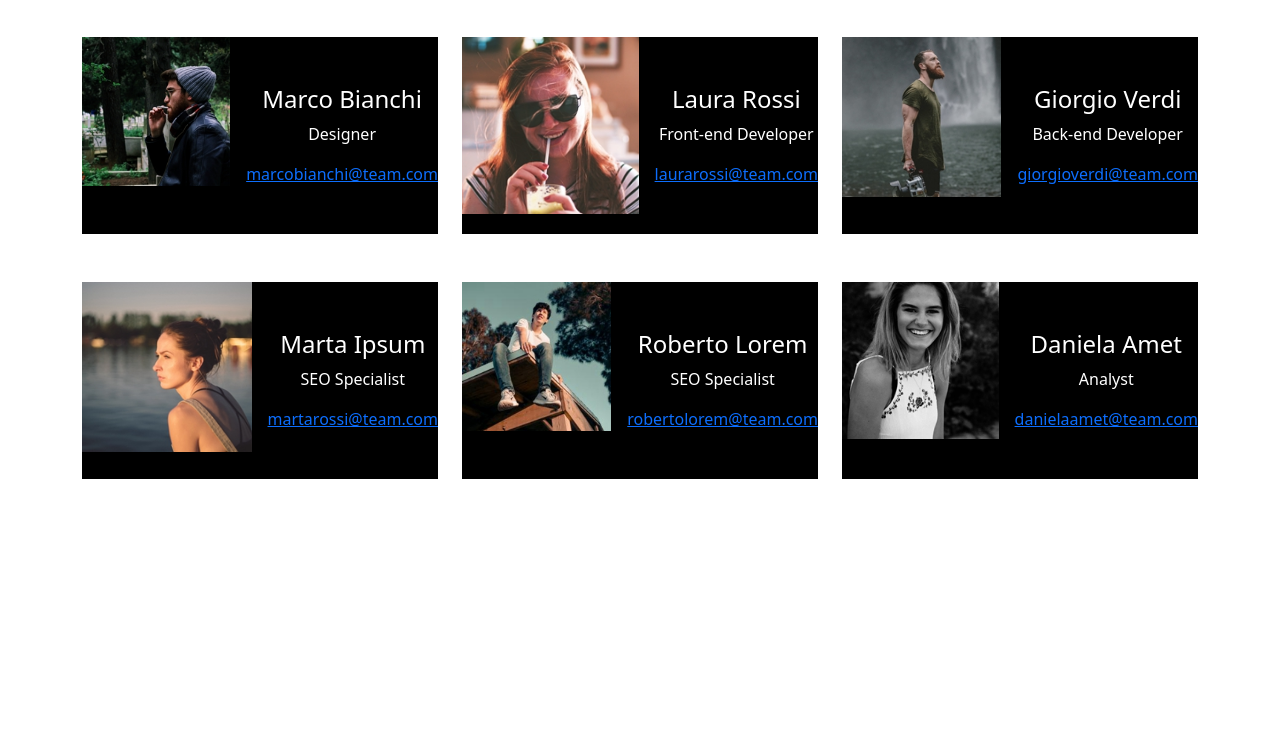
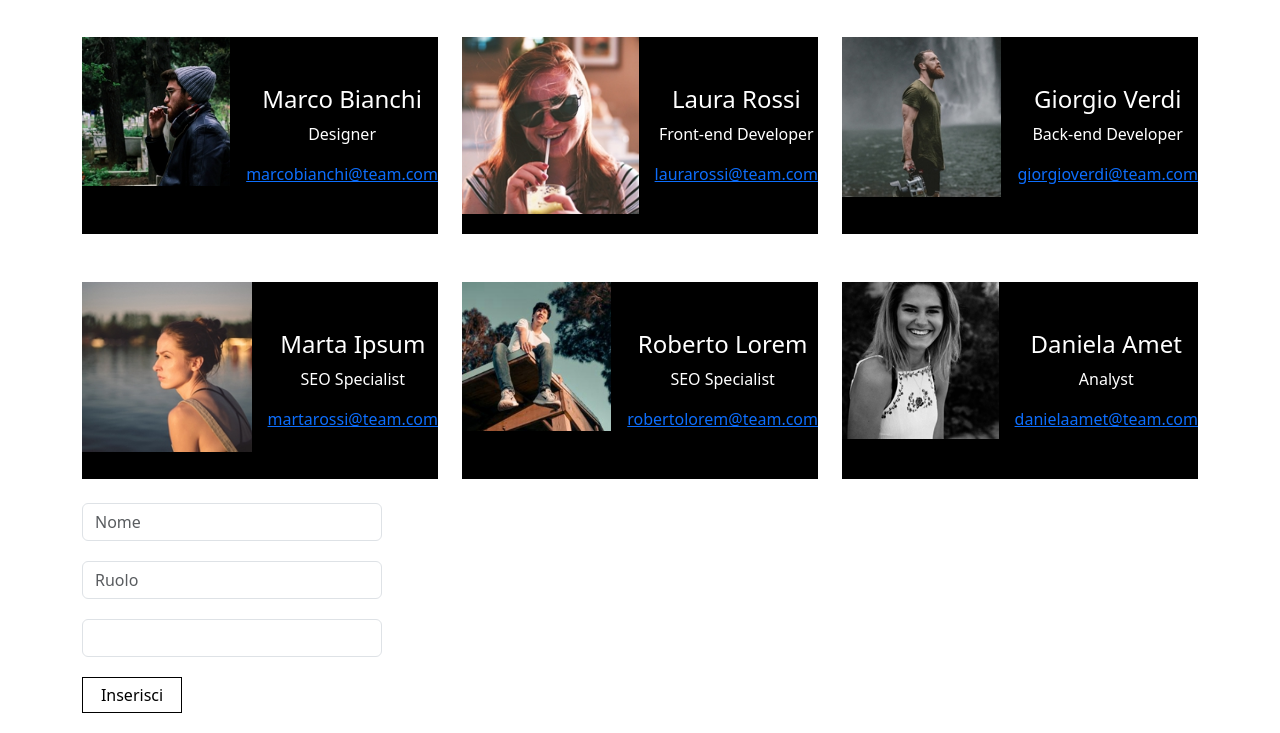
Before and after one commit to DavideCotigliani/js-our-team, a plain HTML site: page index.html in a window 1280 px wide. Shown: the part 97-830 px from the top of the page. Before the commit the page ends 800 px from the top, so only its background shows below. Drawn offline with nearby package versions, Linux system fonts and the light colour scheme.

Commit message:
[UPD] Started the second bonus

```diff
--- a/css/style.css
+++ b/css/style.css
@@ -9,3 +9,25 @@ h2{
     text-align: center;
     margin-bottom: 10px;
  }
+
+ .form-cointainer{
+    margin-top: 50px;
+    display: flex;
+    justify-content: center;
+ }
+ form{
+    width: 300px;
+ }
+ form div{
+    margin-bottom: 20px;
+ }
+ .my-button{
+    background-color: lightblue;
+    border: 1px solid black;
+    width: 100px;
+    padding: 5px;
+    transition: 0.3;
+ }
+ .my-button{
+    background-color: transparent;
+ }
--- a/index.html
+++ b/index.html
@@ -29,6 +29,26 @@
             </div>
         </div> -->
     </div>
+    <div class="row">
+        <div class="col-12">
+            <div class="form-container">
+                <form action="" id="member-form">
+                    <div>
+                        <input type="text" id="name" placeholder="Nome" class="form-control">
+                    </div>
+                    <div>
+                        <input type="text" id="role" placeholder="Ruolo" class="form-control">
+                    </div>
+                    <div>
+                        <input type="text" id="immagine" class="form-control">
+                    </div>
+                    <div>
+                        <button id="send" class="my-button"> Inserisci </button>
+                    </div>
+                </form>
+            </div>
+        </div>
+    </div>
 </div>
 
 
--- a/script.js
+++ b/script.js
@@ -68,3 +68,10 @@ document.getElementById('team-members').innerHTML = cards;
 }
 // chiamata della funzione renderTeam
 renderTeam();
+
+// recupero gli elementi del dom della form
+const name = document.getElementById('name')
+const role = document.getElementById('role')
+const image = document.getElementById('immagine')
+const button = document.getElementById('send')
+const membersList = document.getElementById('team-members')
```
